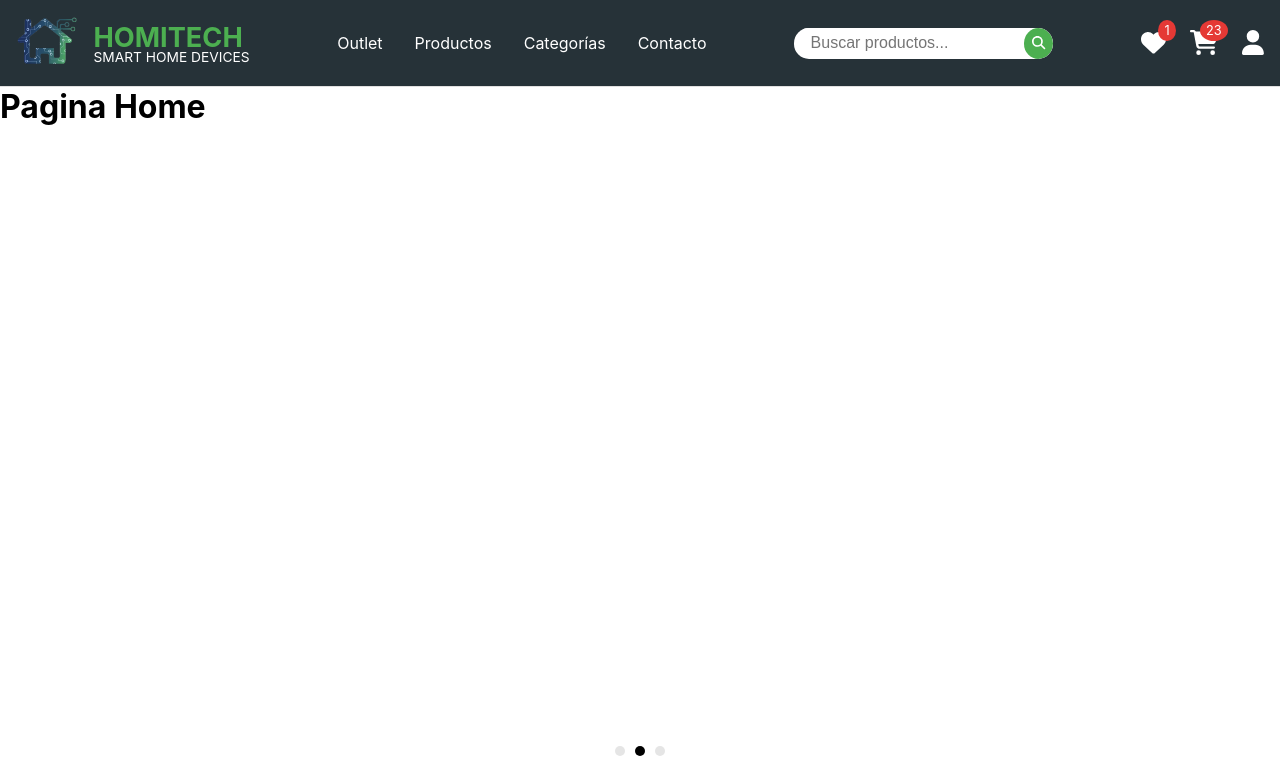
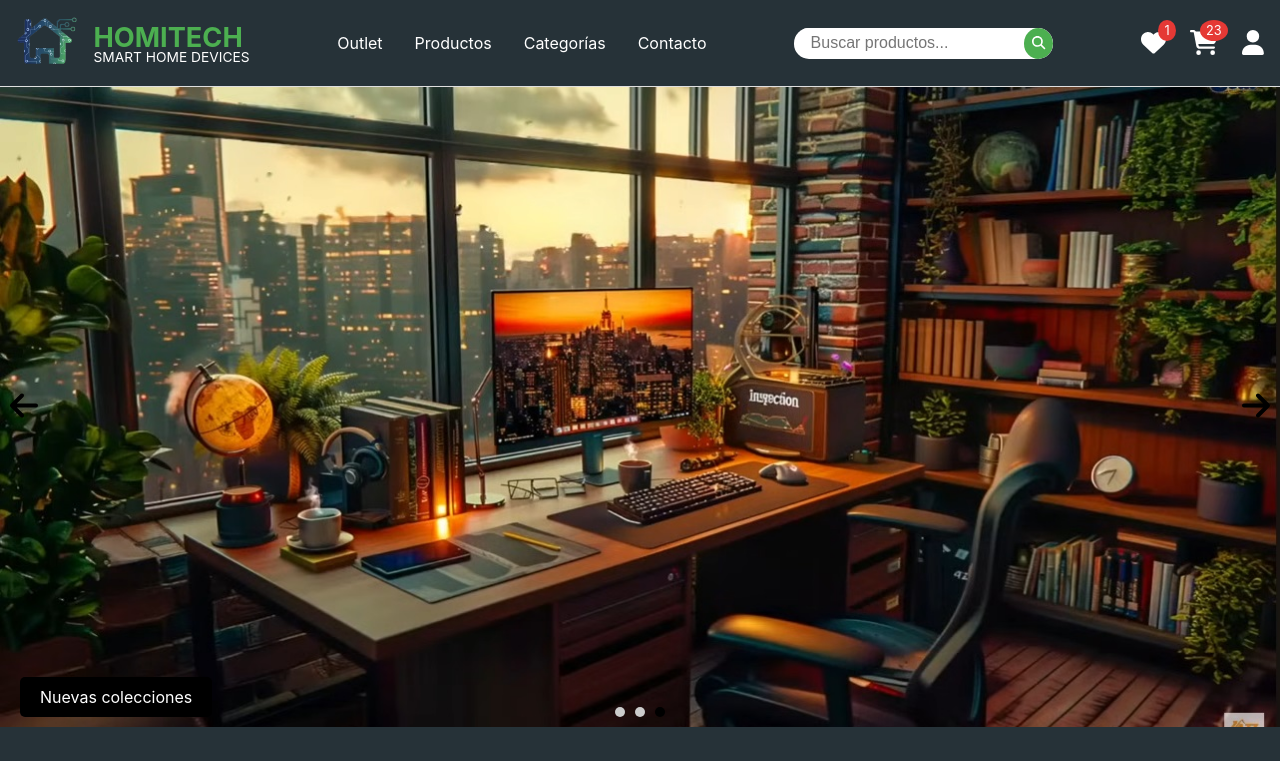
Before and after one commit to jluchett/homiTech_front, a React (Vite) app: page / in a window 1280 px wide. Shown: the top 761 px of the page. Built offline with nearby package versions, Linux system fonts and the light colour scheme.

Commit message:
Eliminado componente no HeroSection

```diff
--- a/src/components/heroSection/heroSection.css
+++ /dev/null
@@ -1,84 +0,0 @@
-.hero-section {
-  position: relative;
-  overflow: hidden;
-  width: 100%;
-  height: 80vh;
-}
-
-.slider {
-  display: flex;
-  transition: transform 0.5s ease-in-out;
-}
-
-.slide-image {
-  width: 100%;
-  height: 100%;
-  object-fit: cover; /* Asegura que la imagen cubra todo el área de la diapositiva */
-}
-
-.slide {
-  min-width: 100%;
-  height: 100%;
-  background-size: cover;
-  background-position: center;
-  display: flex;
-  align-items: center;
-  justify-content: center;
-  position: relative;
-}
-
-.cta {
-  position: absolute;
-  bottom: 20%;
-  left: 10%;
-}
-
-.cta-button {
-  background-color: #ff5a5f;
-  color: #fff;
-  padding: 10px 20px;
-  text-transform: uppercase;
-  text-decoration: none;
-  border-radius: 5px;
-}
-
-.prev, .next {
-  position: absolute;
-  top: 50%;
-  transform: translateY(-50%);
-  background-color: rgba(0, 0, 0, 0.5);
-  color: #fff;
-  border: none;
-  padding: 10px;
-  cursor: pointer;
-}
-
-.prev {
-  left: 10px;
-}
-
-.next {
-  right: 10px;
-}
-
-.indicators {
-  position: absolute;
-  bottom: 10px;
-  left: 50%;
-  transform: translateX(-50%);
-  display: flex;
-  gap: 5px;
-}
-
-.indicator {
-  width: 10px;
-  height: 10px;
-  background-color: #fff;
-  border-radius: 50%;
-  cursor: pointer;
-  opacity: 0.5;
-}
-
-.indicator.active {
-  opacity: 1;
-}
--- a/src/components/heroSection/heroSection.jsx
+++ /dev/null
@@ -1,80 +0,0 @@
-// components/HeroSection.jsx
-import { useEffect } from 'react';
-import { Link } from 'react-router-dom';
-import { FontAwesomeIcon } from '@fortawesome/react-fontawesome';
-import { faArrowLeft, faArrowRight } from '@fortawesome/free-solid-svg-icons';
-import useStore from '../../store/globalStore';
-import './heroSection.css';
-
-const HeroSection = () => {
-  const { currentSlide, setCurrentSlide, isAutoplaying, setAutoplaying } = useStore();
-  const slides = [
-    {
-      image: '/images/promo3.jpg',
-      ctaText: 'Compra ahora',
-      link: '/productos',
-    },
-    {
-      image: '/images/promo3.jpg',
-      ctaText: 'Ver ofertas',
-      link: '/ofertas',
-    },
-    {
-      image: '/images/promo3.jpg',
-      ctaText: 'Nuevas colecciones',
-      link: '/colecciones',
-    },
-  ];
-
-  useEffect(() => {
-    let sliderInterval;
-    if (isAutoplaying) {
-      sliderInterval = setInterval(() => {
-        setCurrentSlide((currentSlide + 1) % slides.length);
-      }, 5000);
-    }
-
-    return () => clearInterval(sliderInterval);
-  }, [currentSlide, isAutoplaying, setCurrentSlide, slides.length]);
-
-  const handlePrevSlide = () => {
-    setCurrentSlide((currentSlide - 1 + slides.length) % slides.length);
-  };
-
-  const handleNextSlide = () => {
-    setCurrentSlide((currentSlide + 1) % slides.length);
-  };
-
-  return (
-    <section className="hero-section" onMouseEnter={() => setAutoplaying(false)} onMouseLeave={() => setAutoplaying(true)}>
-      <div className="slider">
-        {slides.map((slide, index) => (
-          <div className="slide" key={index}>
-          <img src={slide.image} alt={`Slide ${index + 1}`} className="slide-image" />
-          <div className="cta">
-            <Link to={slide.link} className="cta-button">{slide.ctaText}</Link>
-          </div>
-        </div>
-
-        ))}
-        <button className="prev" onClick={handlePrevSlide}>
-          <FontAwesomeIcon icon={faArrowLeft} />
-        </button>
-        <button className="next" onClick={handleNextSlide}>
-          <FontAwesomeIcon icon={faArrowRight} />
-        </button>
-      </div>
-      <div className="indicators">
-        {slides.map((_, index) => (
-          <span
-            key={index}
-            className={`indicator ${index === currentSlide ? 'active' : ''}`}
-            onClick={() => setCurrentSlide(index)}
-          />
-        ))}
-      </div>
-    </section>
-  );
-};
-
-export default HeroSection;
--- a/src/pages/home/home.jsx
+++ b/src/pages/home/home.jsx
@@ -1,15 +1,12 @@
 //import './home.css'
 
-import HeroSection from "../../components/heroSection/heroSection";
-import HeroSection2 from "../../components/carousel/carousel";
+import HeroSection from "../../components/carousel/carousel";
 
 const Home = () => {
   return (
     <>
       <div className="home-container">
-        <h1>Pagina Home</h1>
         <HeroSection />
-        <HeroSection2 />
       </div>
     </>
   )
```
